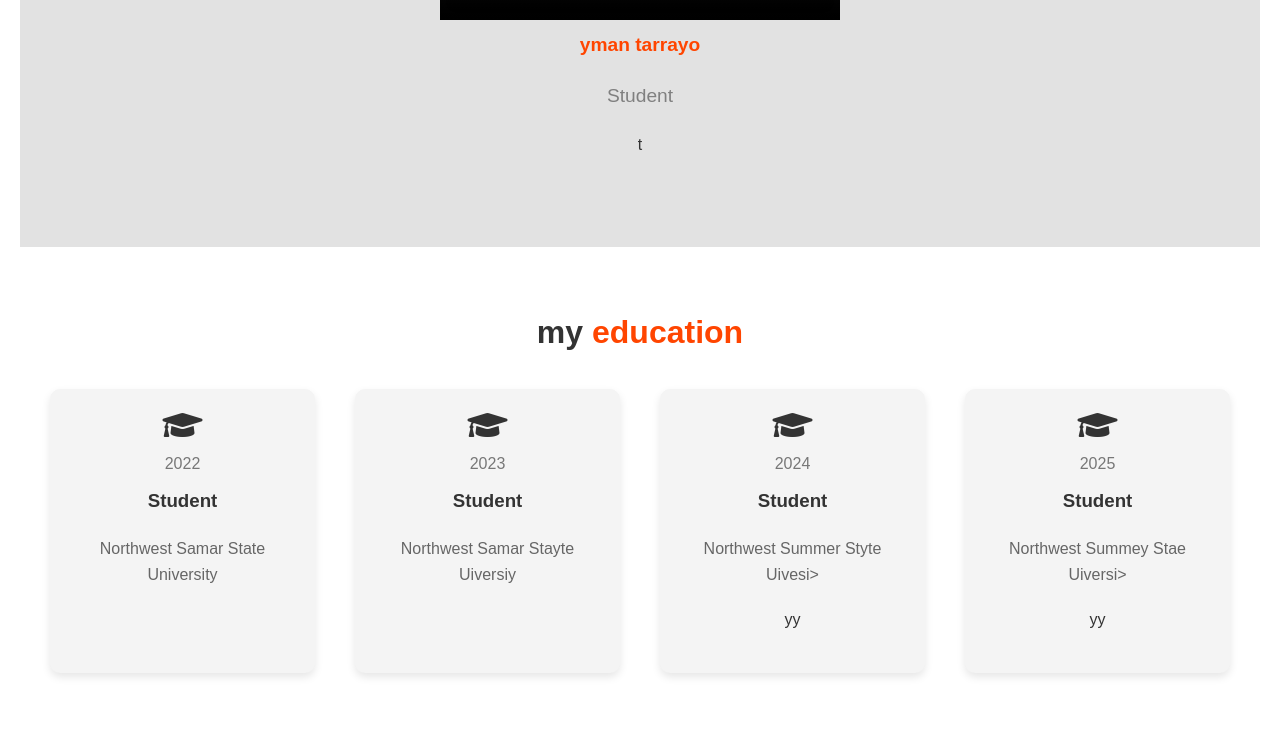
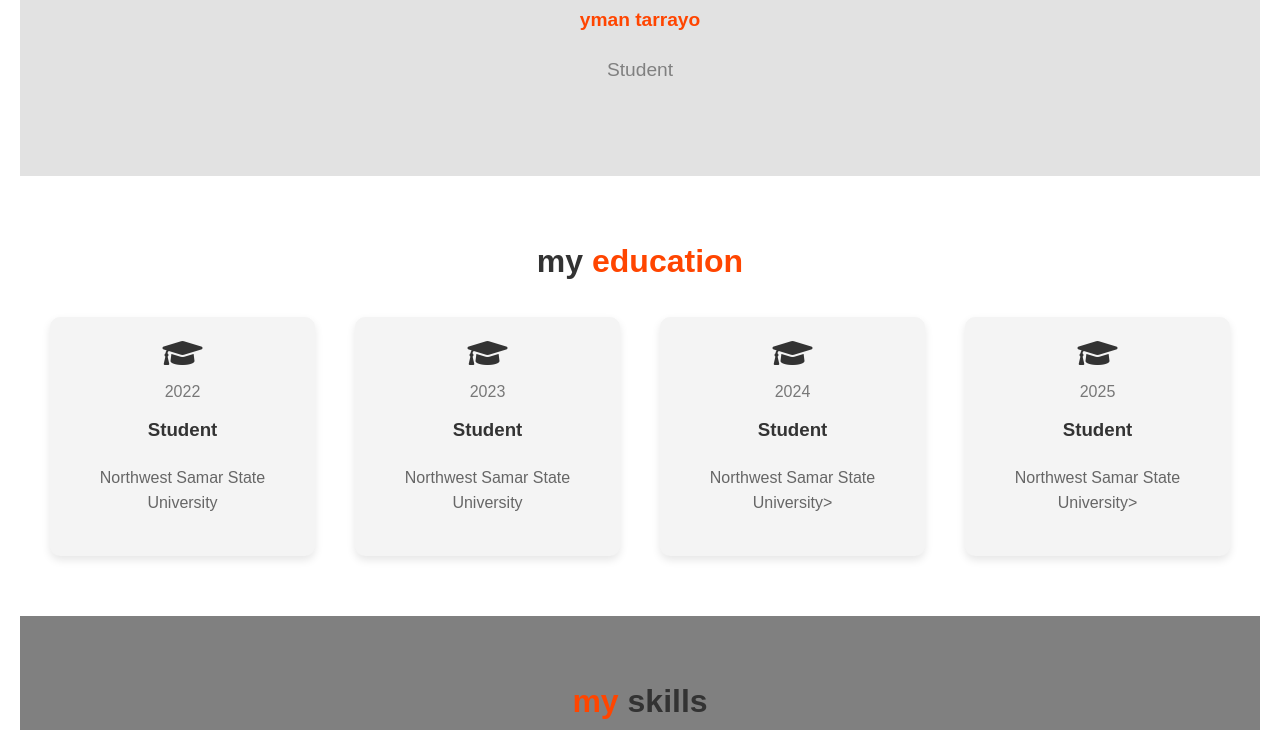
Before and after one commit to Yman132/my-portfolio-, a plain HTML site: page index.html in a window 1280 px wide. Shown: the part 2070-2800 px from the top of the page. Drawn offline with nearby package versions, Linux system fonts and the light colour scheme; grey boxes are pictures that could not be loaded.

Commit message:
Update index.html

```diff
--- a/index.html
+++ b/index.html
@@ -54,7 +54,6 @@
            <h3><span> post : </span> font and developer </h3>
            <h3><span> language : </span> tagalog </h3>
            <h3> <i class="fas fa-map-marker-alt"></i> Philippines, Samar calbayog city</h3>
-   >
 
 
 
@@ -65,7 +64,6 @@
     <h3 class="name">yman tarrayo</h3>
     <p class="post">Student</p>
 </div>
-t</p>
 </div>
        </div>
     </div>
@@ -83,21 +81,21 @@ t</p>
                             <i class="fas fa-graduation-cap"></i>
                             <span>2023</span>
                             <h3>Student</h3>
-                            <p> Northwest Samar Stayte Uiversiy</py></span>
+                            <p> Northwest Samar State University</p></span>
                         </div>
 
                         <div class="box">
                             <i class="fas fa-graduation-cap"></i>
                             <span>2024</span>
                             <h3>Student</h3>
-                            <p> Northwest Summer Styte Uivesi></p>yy</p></span>
+                            <p> Northwest Samar State University></p></span>
                         </div>
 
                         <div class="box">
                             <i class="fas fa-graduation-cap"></i>
                             <span>2025</span>
                             <h3>Student</h3>
-                            <p> Northwest Summey Stae Uiversi></p>yy</p></span>
+                            <p> Northwest Samar State University></p></span>
                         </div>
                     </div>
 </section>
```
